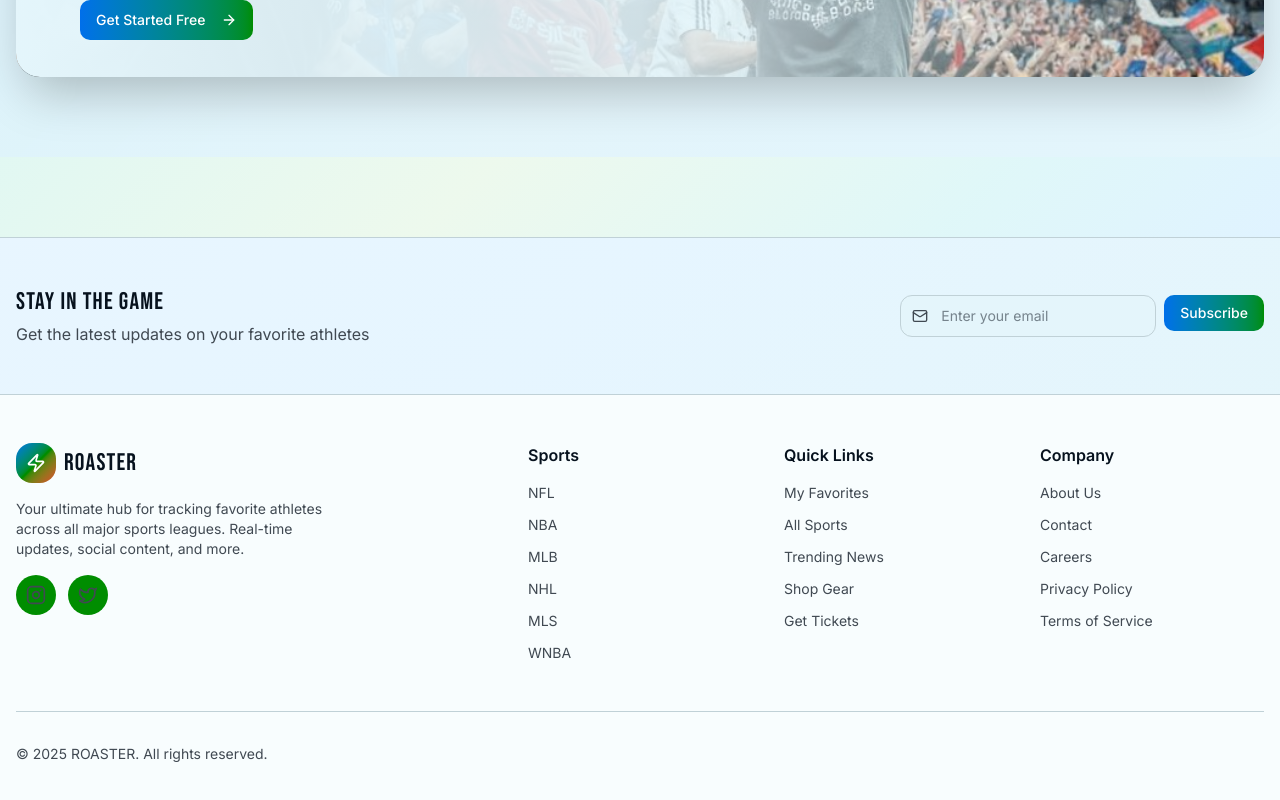
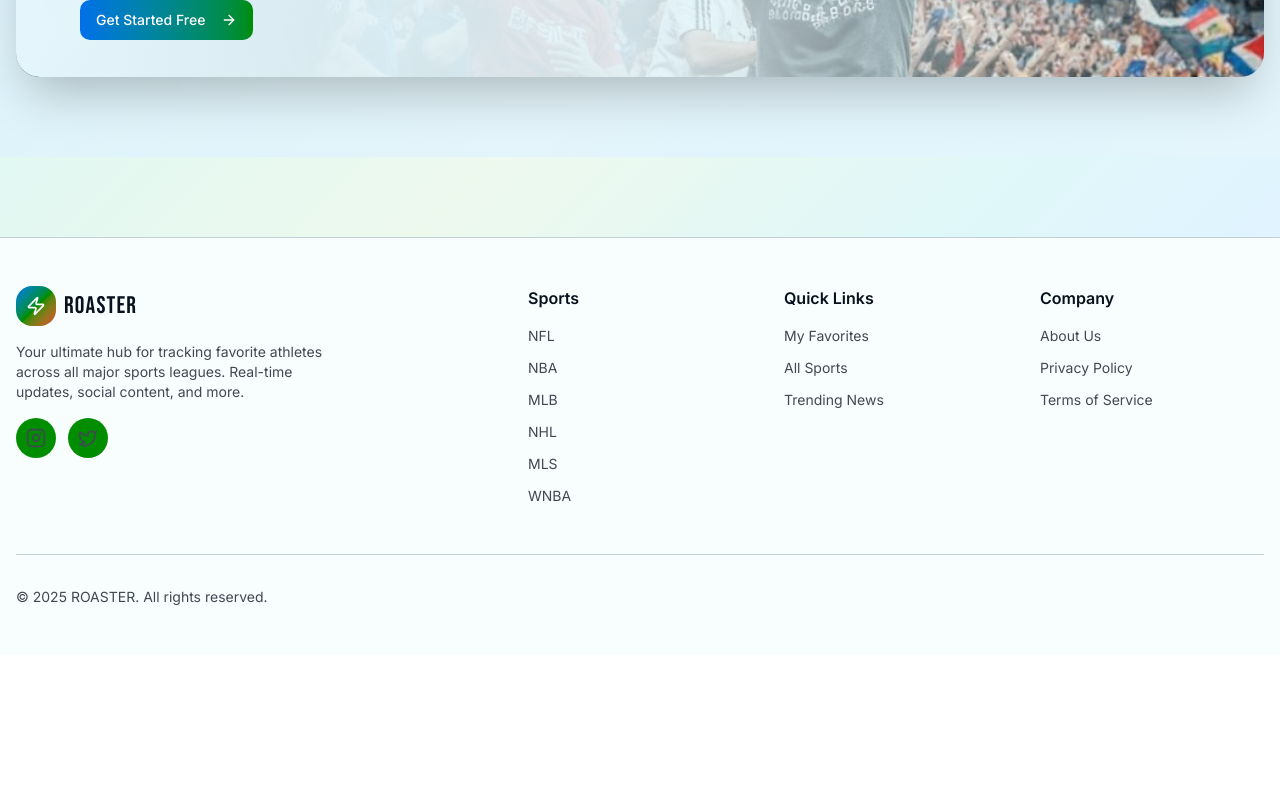
Before and after one commit to Tassawar-Abbas/roaster, a Next.js app: page / in a window 1280 px wide. Shown: the part 5185-5985 px from the top of the page. After the commit the page ends 5840 px from the top, so only its background shows below. Built offline with nearby package versions, Linux system fonts and the light colour scheme.

Commit message:
new changes

```diff
--- a/app/layout.tsx
+++ b/app/layout.tsx
@@ -13,7 +13,7 @@ const bebasNeue = Bebas_Neue({
 })
 
 export const metadata: Metadata = {
-  title: "FanZone - Your Sports Hub",
+  title: "Roaster - Your Sports Hub",
   description:
     "Track your favorite athletes across NFL, NBA, MLB, NHL, MLS, and WNBA. Get the latest updates, social content, and player movements.",
   keywords: ["sports", "athletes", "NFL", "NBA", "MLB", "NHL", "MLS", "WNBA", "player tracking"],
--- a/components/footer.tsx
+++ b/components/footer.tsx
@@ -5,7 +5,7 @@ import { Button } from "@/components/ui/button"
 export function Footer() {
   return (
     <footer className="border-t border-border bg-card mt-20">
-      {/* Newsletter Section */}
+      {/* Newsletter Section
       <div className="border-b border-border section-gradient-blue">
         <div className="container mx-auto px-4 py-12">
           <div className="flex flex-col md:flex-row items-center justify-between gap-6">
@@ -28,7 +28,7 @@ export function Footer() {
             </div>
           </div>
         </div>
-      </div>
+      </div>*/}
 
       <div className="container mx-auto px-4 py-12">
         <div className="grid grid-cols-2 md:grid-cols-5 gap-8">
@@ -113,16 +113,7 @@ export function Footer() {
                   Trending News
                 </a>
               </li>
-              <li>
-                <a href="#" className="hover:text-primary transition-colors">
-                  Shop Gear
-                </a>
-              </li>
-              <li>
-                <a href="#" className="hover:text-primary transition-colors">
-                  Get Tickets
-                </a>
-              </li>
+
             </ul>
           </div>
 
@@ -134,16 +125,8 @@ export function Footer() {
                   About Us
                 </a>
               </li>
-              <li>
-                <a href="#" className="hover:text-primary transition-colors">
-                  Contact
-                </a>
-              </li>
-              <li>
-                <a href="#" className="hover:text-primary transition-colors">
-                  Careers
-                </a>
-              </li>
+
+
               <li>
                 <a href="#" className="hover:text-primary transition-colors">
                   Privacy Policy
```
